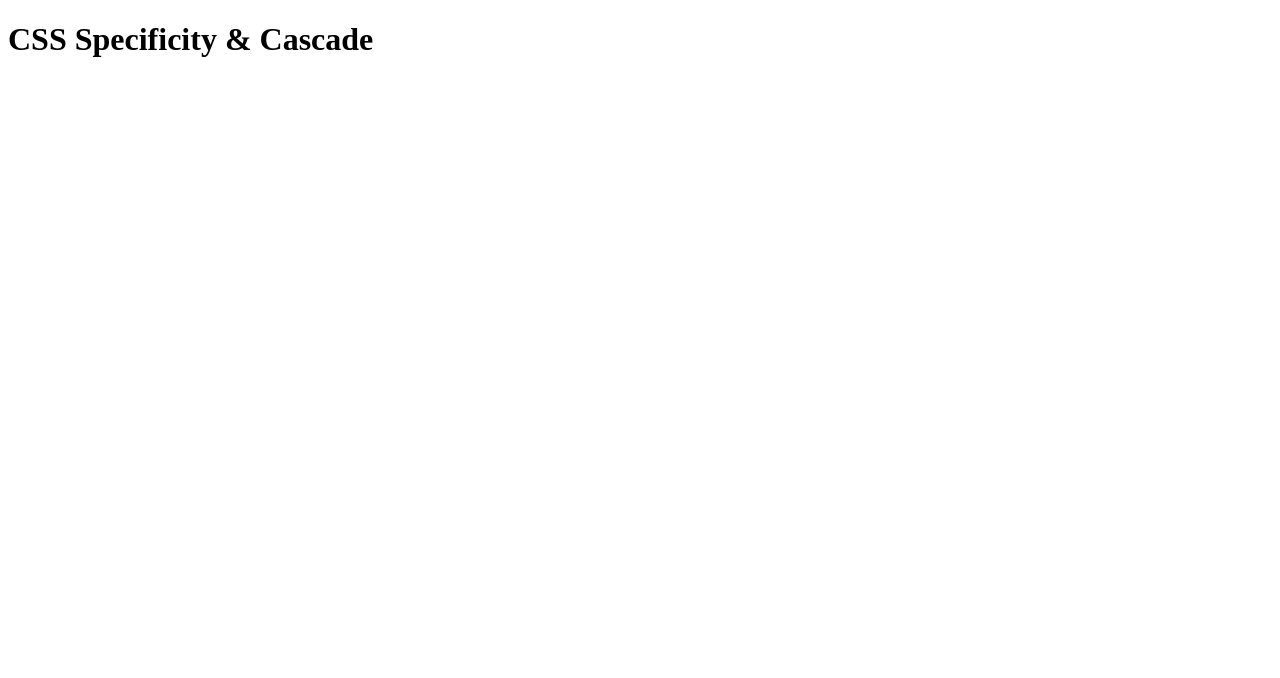
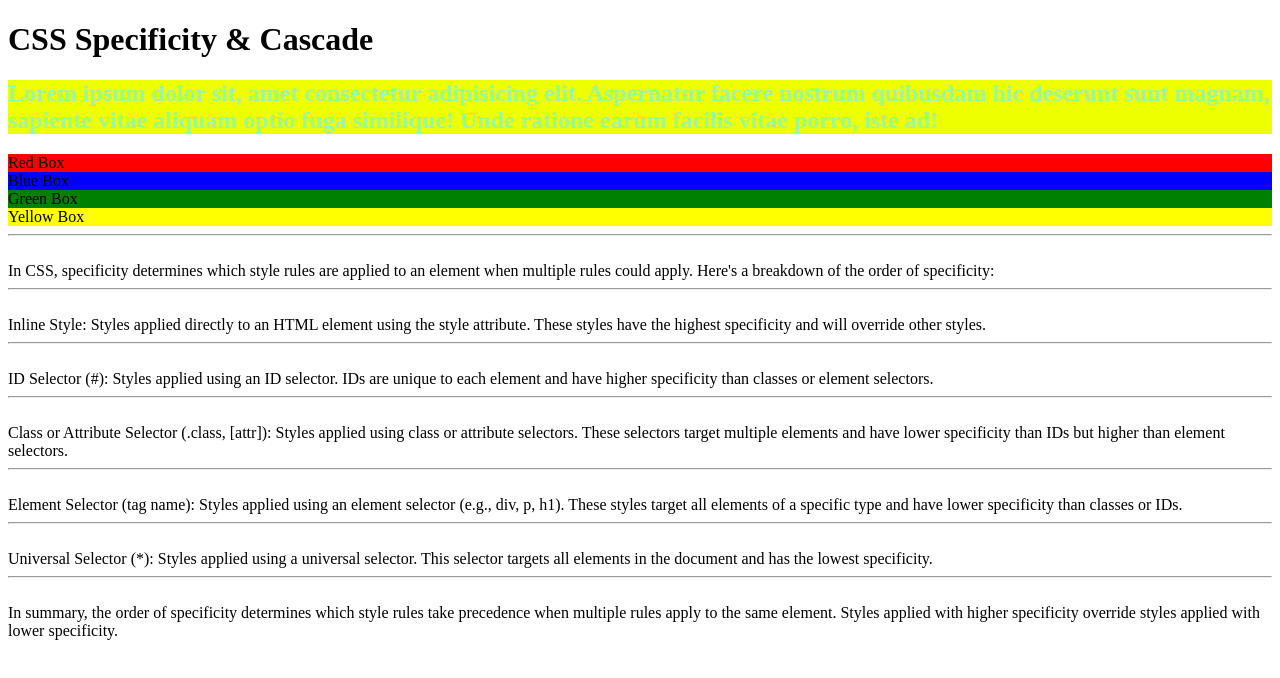
Before and after one commit to umerjaved123/SIGMA-FULL-STACK-WEB-DEVELOPMENT, a plain HTML site: page 2. CSS task no - 6/umer.html in a window 1280 px wide. Drawn offline with Linux system fonts and the light colour scheme.

Commit message:
CSS
Web Development

```diff
--- a/2. CSS task no - 6/umer.css
+++ b/2. CSS task no - 6/umer.css
@@ -0,0 +1,136 @@
+/* by using the  !important   attribute we change the priority of the inline style ... */
+
+
+/* the specificity of this selector is 1  */
+
+h2{
+    background-color: violet;
+}
+
+
+/* the specificity of this selector is 10 and + add h2 for 1 = so 11 */
+
+
+h2.cred{
+    /* background-color: rgb(238, 255, 0) !important; */
+    background-color: rgb(238, 255, 0) ;
+}
+
+
+/* the specificity of this selector is 10  */
+
+
+.cyellow{
+    background-color: aquamarine;
+}
+
+
+/* the specificity of this selector is 10  */
+
+
+.cpurple{
+    background-color: blue;
+}
+
+
+/* the specificity of this selector is 10  */
+
+
+.yes{
+    background-color: red;
+    color: yellow;
+}
+
+
+/* the specificity of this selector is 10  */
+
+.no{
+    background-color: indigo;
+    color: palegreen;
+}
+
+
+[data-z=b]{
+    background-color: maroon;
+}
+
+
+/* if we put the class on the last then this ... */
+
+/* according to the specificity with their values in this case the class aatributes takes priority as well and the last element in this case like .no takes the priority and background color and color set up of .no class */
+
+
+/* if we put the data attribute then this .... */
+
+/* according to the specificity with their values in this case the class aatributes takes priority as well and the last element in this case like .no takes the priority and background color and color set up of .no class */
+
+
+
+/* according to the cascading algorithm the last one has to be given much priority */
+
+/* but in the order of specificity how we going to give the priority So, the order of specificity is:
+
+Inline Style > ID Selector > Class or Attribute Selector > Element Selector > Universal Selector */
+
+/* so this is the priority we have to give in the order of specificity */
+
+
+
+
+
+
+/* data attributes examples... */
+
+/* the specificity of this selector is 10  */
+
+
+  [data-category = red] {
+
+       background-color: red;
+  }
+
+
+[data-category = blue] {
+
+       background-color: blue;
+  }
+
+
+  [data-category = green] {
+
+      background-color: green;
+  }
+
+
+  [data-x=a] {
+
+      background-color: yellow;
+  }
+
+
+
+
+
+
+
+
+  /* quiz :-  */
+
+
+  a.harryclass.rohan-class[href]:hover {
+    color: red;
+  }
+
+
+  /* calculate its values ... */
+
+  /* a = 1        (element selector)
+
+  .harryclass.rohan-class = 10 + 10  =  20    (two classes)
+
+  [href] = 10      (data attribute)
+
+  :hover = 10       (pseudo-class)
+
+
+  total = 41 answer      */
--- a/2. CSS task no - 6/umer.html
+++ b/2. CSS task no - 6/umer.html
@@ -4,10 +4,100 @@
     <meta charset="UTF-8">
     <meta name="viewport" content="width=device-width, initial-scale=1.0">
     <title>CSS Specificity & Cascade</title>
+    <link rel="stylesheet" href="umer.css">
 </head>
 <body>
 
     <h1>CSS Specificity & Cascade</h1>
 
+    <div>
+        <h2 class="no yes cred cyellow cpurple" data-z="b">Lorem ipsum dolor sit, amet consectetur adipisicing elit. Aspernatur facere nostrum quibusdam hic deserunt sunt magnam, sapiente vitae aliquam optio fuga similique! Unde ratione earum facilis vitae porro, iste ad!</h2>
+    </div>
+
+
+<!--
+    <div>
+        <h2 style="color: blue;  background-color: red;" class="no yes cred cyellow cpurple">Lorem ipsum dolor sit, amet consectetur adipisicing elit. Aspernatur facere nostrum quibusdam hic deserunt sunt magnam, sapiente vitae aliquam optio fuga similique! Unde ratione earum facilis vitae porro, iste ad!</h2>
+    </div> -->
+
+
+    <!-- but in the order of specificity how we going to give the priority So, the order of specificity is:
+
+    Inline Style > ID Selector > Class or Attribute Selector > Element Selector > Universal Selector
+
+    according to the upper condition only way to change the inline style priority by adding important! to any of other attributes  -->
+
+
+
+    <!-- data attributes examples ... -->
+
+
+    <div class="box" data-category="red">Red Box</div>
+
+    <div class="box" data-category="blue">Blue Box</div>
+
+    <div class="box" data-category="green">Green Box</div>
+
+    <div class="box" data-x="a">Yellow Box</div>
+
+
+    <hr>
+<br>
+
+
+
+
+In CSS, specificity determines which style rules are applied to an element when multiple rules could apply. Here's a breakdown of the order of specificity:
+
+<hr>
+<br>
+
+Inline Style: Styles applied directly to an HTML element using the style attribute. These styles have the highest specificity and will override other styles.
+
+<hr>
+<br>
+
+
+ID Selector (#): Styles applied using an ID selector. IDs are unique to each element and have higher specificity than classes or element selectors.
+
+<hr>
+<br>
+
+
+Class or Attribute Selector (.class, [attr]): Styles applied using class or attribute selectors. These selectors target multiple elements and have lower specificity than IDs but higher than element selectors.
+
+<hr>
+<br>
+
+
+Element Selector (tag name): Styles applied using an element selector (e.g., div, p, h1). These styles target all elements of a specific type and have lower specificity than classes or IDs.
+
+<hr>
+<br>
+
+
+Universal Selector (*): Styles applied using a universal selector. This selector targets all elements in the document and has the lowest specificity.
+
+<hr>
+<br>
+
+
+In summary, the order of specificity determines which style rules take precedence when multiple rules apply to the same element. Styles applied with higher specificity override styles applied with lower specificity.
+
+
+
+
+    <!-- The Cascade Algorithm
+CSS stands for Cascading Stylesheets. The cascade is the algorithm for solving conflicts where multiple CSS rules apply to an HTML element. It's the reason that the text of the button styled with the above CSS will be purple.
+
+Understanding the cascade algorithm helps you understand how the browser resolves conflicts like this. The cascade algorithm has 4 distinct stages.
+
+Position and order of appearance: the order in which your CSS rules appear
+Specificity: an algorithm that determines which CSS selector has the strongest match
+Origin: the order in which CSS appears and where it comes from, whether that is a browser style, CSS from a browser extension, or your authored CSS
+Importance: some CSS rules are weighted more heavily than others, especially with the !important rule type
+Lets look into all these one by one -->
+
+<script src="umer.js"></script>
 </body>
 </html>
--- a/2. CSS task no - 6/umer.js
+++ b/2. CSS task no - 6/umer.js
@@ -0,0 +1 @@
+alert("specificity in css and priority")
```
Also changed, not shown: 2. CSS task no - 6/important.txt (added), 2. CSS task no - 6/umer.txt (added).
